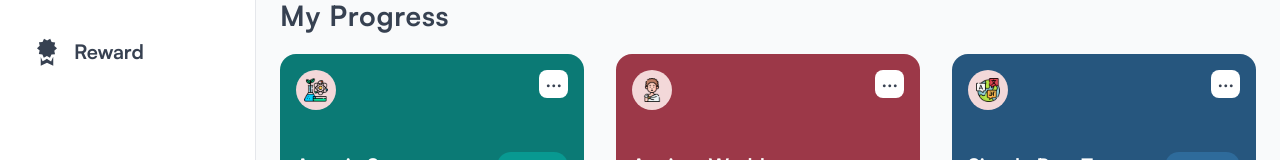
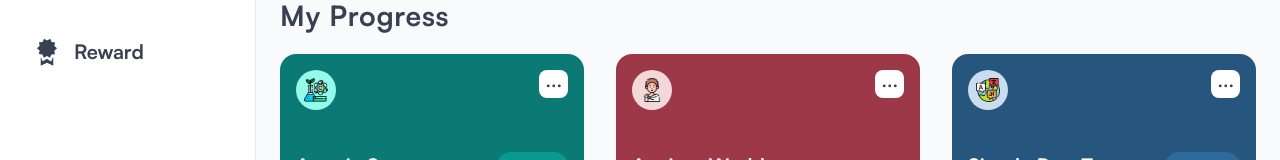
Before and after one commit to haikelz/iitc-2024-web-design, a React (Vite) app: page /dashboard in a window 1280 px wide. Shown: the part 465-625 px from the top of the page. Built offline with nearby package versions, Linux system fonts and the light colour scheme.

Commit message:
fix(dashboard): fix color and add config color

```diff
--- a/src/pages/dashboard/index.tsx
+++ b/src/pages/dashboard/index.tsx
@@ -12,6 +12,7 @@ export const progressList = [
     progress: "75%",
     images: "/images/science.svg",
     bgColor: "bg-pineGreen",
+    bgIcon: "bg-waterSpout",
   },
   {
     id: 2,
@@ -21,6 +22,8 @@ export const progressList = [
     progress: "100%",
     images: "/images/man.svg",
     bgColor: "bg-smokyTopaz",
+    bgIcon: "bg-redGiant",
+
   },
   {
     id: 3,
@@ -30,6 +33,7 @@ export const progressList = [
     progress: "25%",
     images: "/images/languages.svg",
     bgColor: "bg-metallicBlue",
+    bgIcon: "bg-blueOrca",
   },
 ];
 
@@ -95,7 +99,7 @@ export default function Dashboard() {
           {progressList.map((item) => (
             <div className={tw("rounded-2xl p-4", item.bgColor)}>
               <div className="flex justify-between w-full items-start">
-                <div className="rounded-full flex justify-center items-center bg-waterSpout h-10 w-10">
+                <div className={tw("rounded-full flex justify-center items-center h-10 w-10", item.bgIcon)}>
                   <img
                     loading="lazy"
                     src={item.images}
--- a/tailwind.config.js
+++ b/tailwind.config.js
@@ -10,7 +10,9 @@ export default {
         burntUmber: "#7B2D26",
         lotion: "#FAFAFA",
         darkSlateGray: "#19535F",
-        waterSpout: "#F3D8D9",
+        waterSpout: "#95FAE9",
+        redGiant: "#F3D8D9",
+        blueOrca: "#C9DDEE",
         viridianGreen: "#089991",
         chineseYellow: "#FFB000",
         smokyTopaz: "#9C3848",
```
